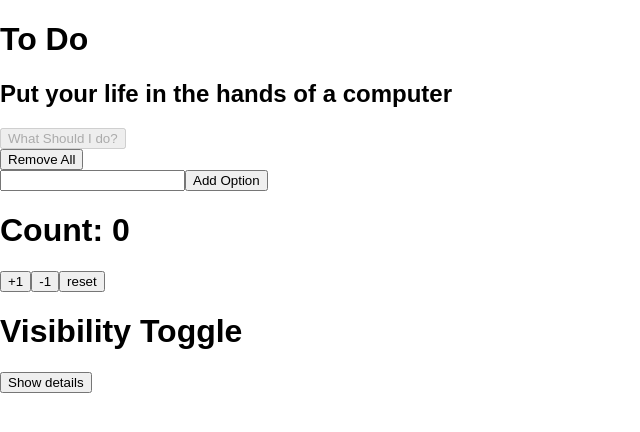
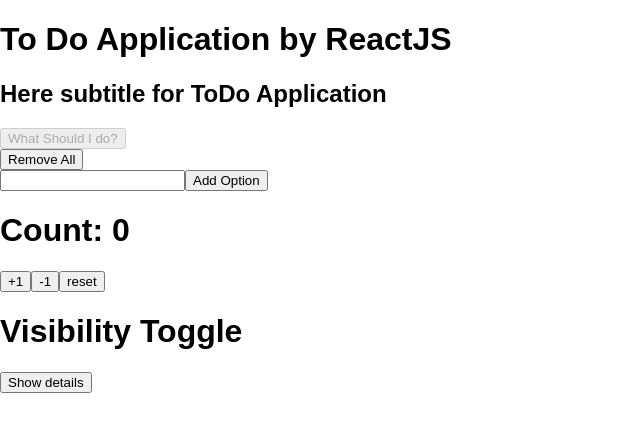
Before and after one commit to moumen-soliman/reactjs-todo-app, a React (Create React App) app: page / in a window 1280 px wide. Shown: the top 432 px of the page, without its empty margins (0-640 px from the left). Built offline with nearby package versions, Linux system fonts and the light colour scheme.

Commit message:
edit setState to return it object & add default props for header

```diff
--- a/src/App.js
+++ b/src/App.js
@@ -22,11 +22,7 @@
   }
 
   handleDeleteOptions() {
-    this.setState(() => {
-      return {
-        options: []
-      };
-    });
+    this.setState(() => ({ options: [] }))
   }
 
   handlePick() {
@@ -41,18 +37,12 @@
       return 'This option already exist';
     }
 
-    this.setState((prevState) => {
-      return {
-        options: prevState.options.concat([option])
-      };
-    });
+    this.setState((prevState) => ({ options: prevState.options.concat([option]) }))
   }
   render() {
-    const title = 'To Do';
-    const subtitle = 'Put your life in the hands of a computer';
     return (
       <div className="container">
-        <Header title={title} subtitle={subtitle}/>
+        <Header />
         <Action
           hasOptions={this.state.options.length > 0}
           handlePick={this.handlePick}
--- a/src/components/main/header.js
+++ b/src/components/main/header.js
@@ -1,7 +1,7 @@
 import React, { Component } from 'react';
 
 class Header extends Component {
-    render() {
+  render() {
       return (
         <div>
           <h1>{this.props.title}</h1>
@@ -12,4 +12,9 @@
     }
 }
 
-export default Header;
+Header.defaultProps = {
+  title: 'To Do Application by ReactJS',
+  subtitle: 'Here subtitle for ToDo Application'
+}
+
+export default Header
--- a/src/components/options/addoptions.js
+++ b/src/components/options/addoptions.js
@@ -14,9 +14,7 @@
         const option = e.target.elements.option.value.trim();
         const error = this.props.handleAddOption(option);
 
-        this.setState(() => {
-            return { error };
-        });
+        this.setState(() => ({ error }));
     }
 
     render() {
```
